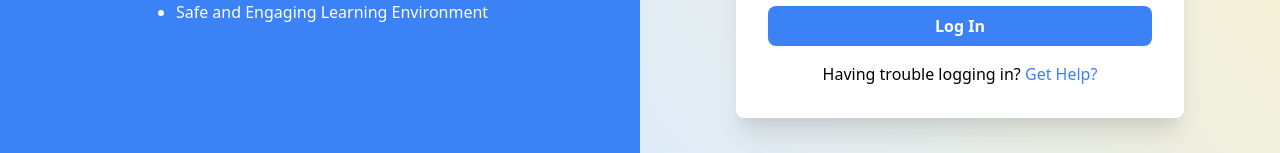
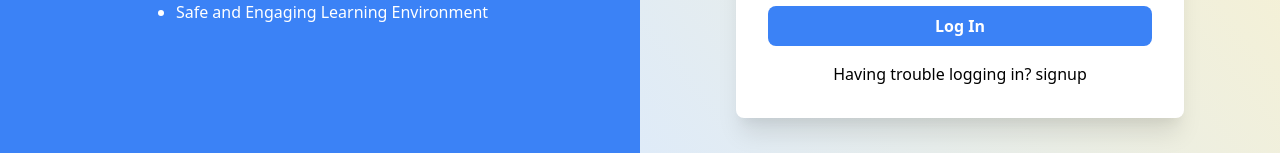
Before and after one commit to SmcWeb12/SMCGODDA, a React (Create React App) app: page /login in a window 1280 px wide. Shown: the part 474-627 px from the top of the page. Built offline with nearby package versions, Linux system fonts and the light colour scheme; no server answers; the HTML template or start-up script is replaced by a standard one.

Commit message:
Update Login.js

```diff
--- a/src/components/Login.js
+++ b/src/components/Login.js
@@ -102,7 +102,7 @@ const Login = () => {
             </button>
           </form>
           <p className="text-center mt-4">
-            Having trouble logging in? <a href="/gethelpinloggin" className="text-blue-500 hover:underline">Get Help?</a>
+            Having trouble logging in? <a href="/https://www-student-signup-com.netlify.app/">signup</a>
           </p>
         </div>
       </div>
```
